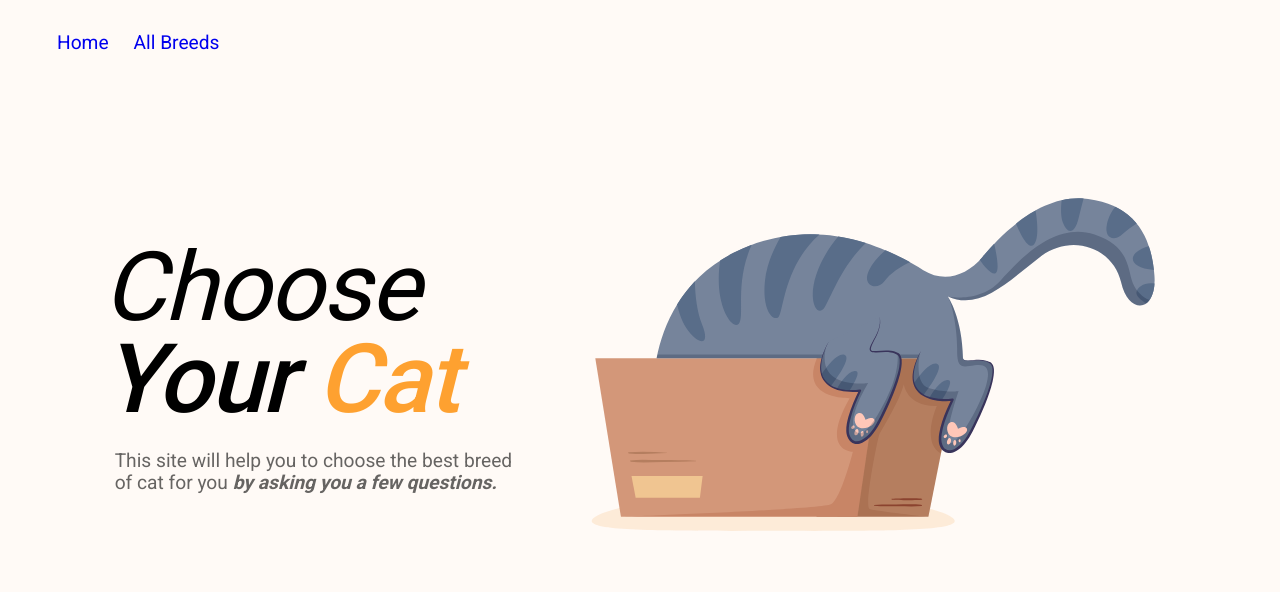
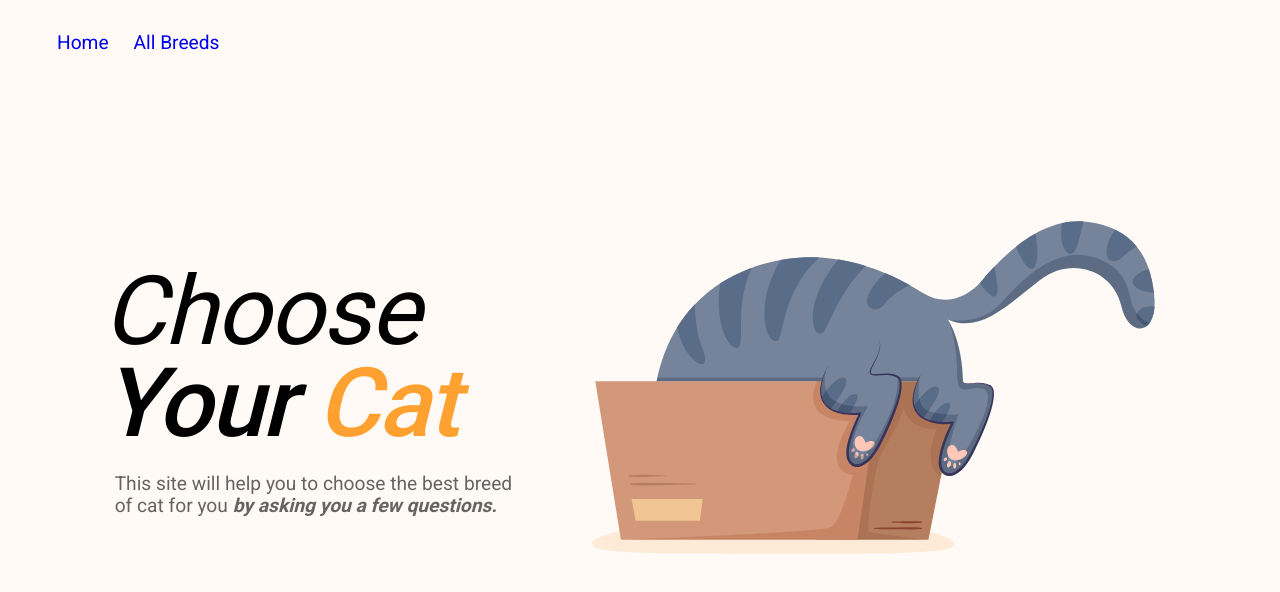
Before and after one commit to KelvinQiu802/your-cat, a React (Vite) app: page / in a window 1280 px wide. Shown: the top 592 px of the page. Built offline with nearby package versions, Linux system fonts and the light colour scheme.

Commit message:
fix: wrapper height

```diff
--- a/src/App.css
+++ b/src/App.css
@@ -15,10 +15,9 @@ body {
 }
 
 .wrapper {
-  height: calc(100vh - 87px);
+  height: calc(100vh - 200px);
   display: flex;
   align-items: center;
   min-height: 365px;
   position: relative;
-  bottom: 80px;
 }
```
